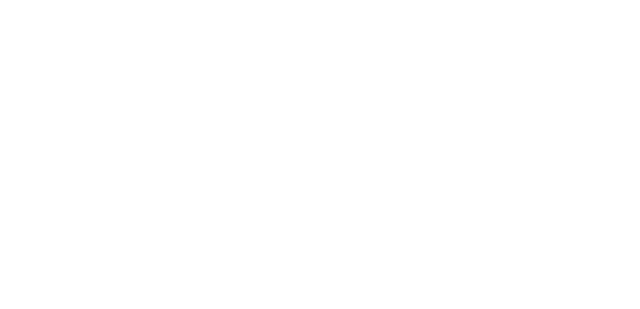
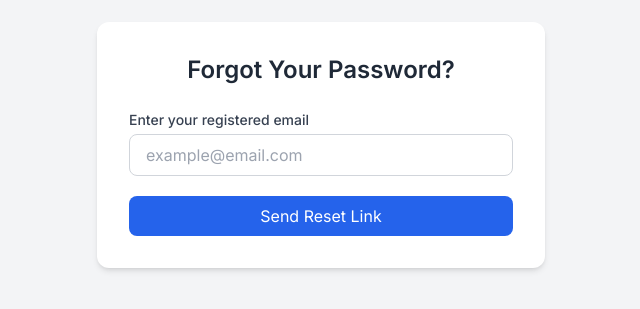
Before and after one commit to MannanJaffery/AI-Powered-MVP-Site-Builder, a React (Vite) app: page /forgetpassword in a window 1280 px wide. Shown: the part 255-564 px from the top of the page, without its empty margins (319-959 px from the left). Built offline with nearby package versions, Linux system fonts and the light colour scheme.

Commit message:
correcting the authentication

```diff
--- a/src/App.jsx
+++ b/src/App.jsx
@@ -8,6 +8,7 @@ import Register from "./pages/authentication/register";
 
 import { BrowserRouter , Routes , Route } from "react-router-dom";
 import LoginGoogle from "./pages/authentication/login";
+import ForgetPassword from "./pages/authentication/forgetpassword";
 
 function App() {
  return (
@@ -22,6 +23,7 @@ function App() {
             <Route path="/register" element={<Register/>}/>
             <Route path="*" element={<NotFoundPage />} />
             <Route path="/login" element={<LoginGoogle />}></Route>
+            <Route path="/forgetpassword" element={<ForgetPassword />}></Route>
         </Routes>
     </BrowserRouter>
   </>
--- /dev/null
+++ b/src/pages/authentication/forgetpassword.jsx
@@ -0,0 +1,65 @@
+import  { useState } from "react";
+import { getAuth, sendPasswordResetEmail } from "firebase/auth";
+
+const ForgetPassword = () => {
+  const [email, setEmail] = useState("");
+  const [message, setMessage] = useState(null);
+  const [error, setError] = useState(null);
+
+  const handleSubmit = async (e) => {
+    e.preventDefault();
+    const auth = getAuth();
+
+    try {
+      await sendPasswordResetEmail(auth, email);
+      setMessage("Password reset email sent! Please check your inbox.");
+      setError(null);
+    } catch (err) {
+      setError(err.message);
+      setMessage(null);
+    }
+  };
+
+  return (
+    <div className="min-h-screen flex items-center justify-center bg-gray-100 px-4">
+      <div className="max-w-md w-full bg-white p-8 rounded-xl shadow-md">
+        <h2 className="text-2xl font-semibold text-center text-gray-800 mb-6">
+          Forgot Your Password?
+        </h2>
+
+        <form onSubmit={handleSubmit} className="space-y-5">
+          <div>
+            <label htmlFor="email" className="block text-sm font-medium text-gray-700 mb-1">
+              Enter your registered email
+            </label>
+            <input
+              id="email"
+              type="email"
+              className="w-full px-4 py-2 border border-gray-300 rounded-lg focus:ring-blue-500 focus:border-blue-500 outline-none"
+              placeholder="example@email.com"
+              value={email}
+              onChange={(e) => setEmail(e.target.value)}
+              required
+            />
+          </div>
+
+          <button
+            type="submit"
+            className="w-full bg-blue-600 hover:bg-blue-700 text-white py-2 rounded-lg transition"
+          >
+            Send Reset Link
+          </button>
+        </form>
+
+        {message && (
+          <p className="mt-4 text-green-600 text-sm text-center">{message}</p>
+        )}
+        {error && (
+          <p className="mt-4 text-red-600 text-sm text-center">{error}</p>
+        )}
+      </div>
+    </div>
+  );
+};
+
+export default ForgetPassword;
```
